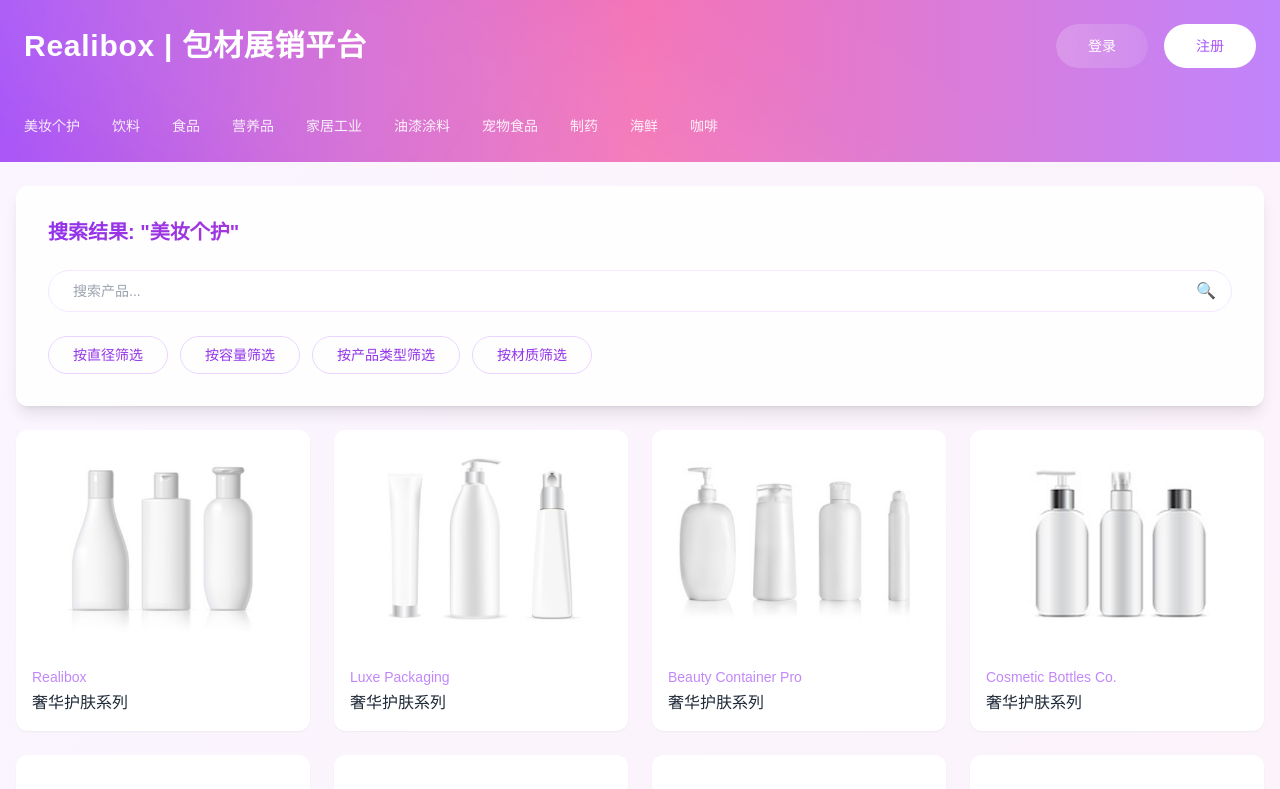
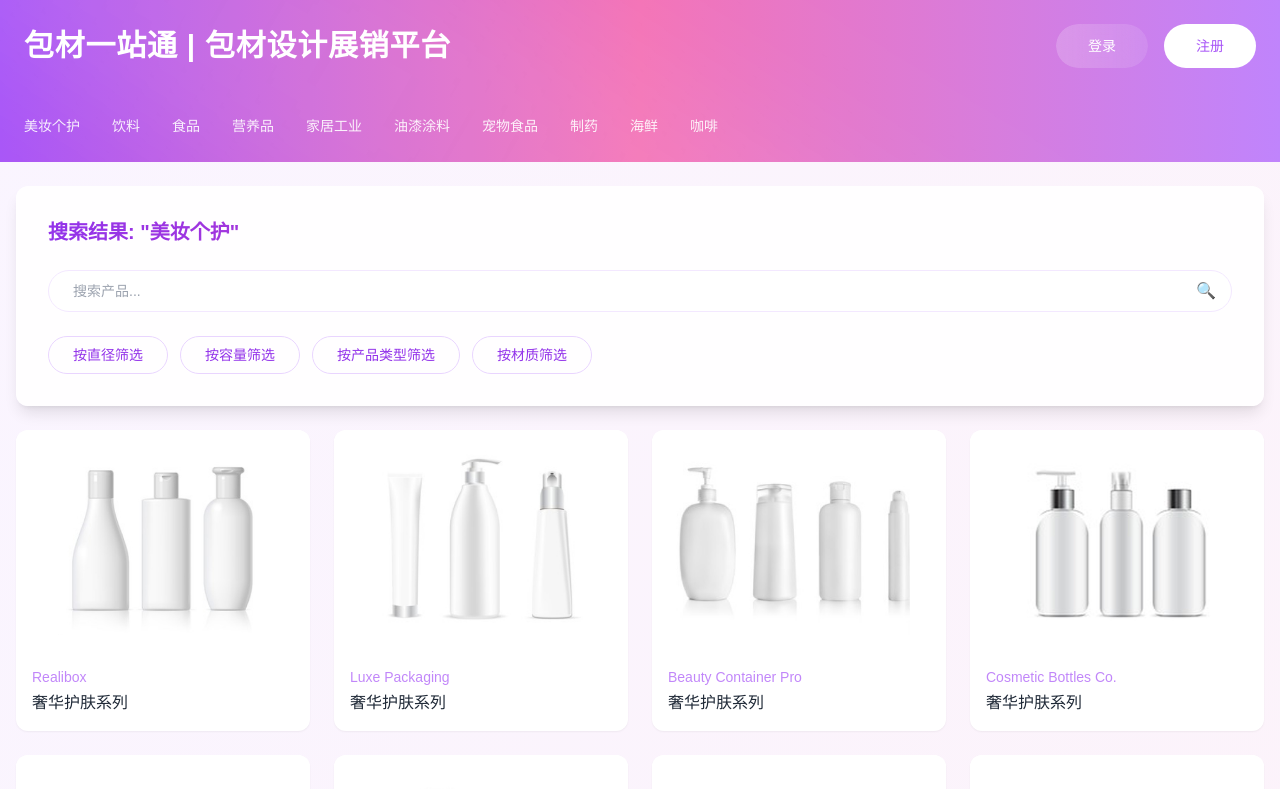
Before and after one commit to leoleelxh/realishot-websit-demo, a Next.js app: page / in a window 1280 px wide. Shown: the top 789 px of the page. Built offline with nearby package versions, Linux system fonts and the light colour scheme.

Commit message:
修改蛙名称

```diff
--- a/src/components/Navbar.tsx
+++ b/src/components/Navbar.tsx
@@ -28,7 +28,7 @@ export default function Navbar() {
       {/* 内容区域 */}
       <div className="relative max-w-7xl mx-auto">
         <div className="flex justify-between items-center px-6 py-6">
-          <div className="text-3xl font-bold text-white tracking-wide">Realibox | 包材展销平台</div>
+          <div className="text-3xl font-bold text-white tracking-wide">包材一站通 | 包材设计展销平台</div>
           <div className="flex gap-4">
             <Link
               href="/login"
```
